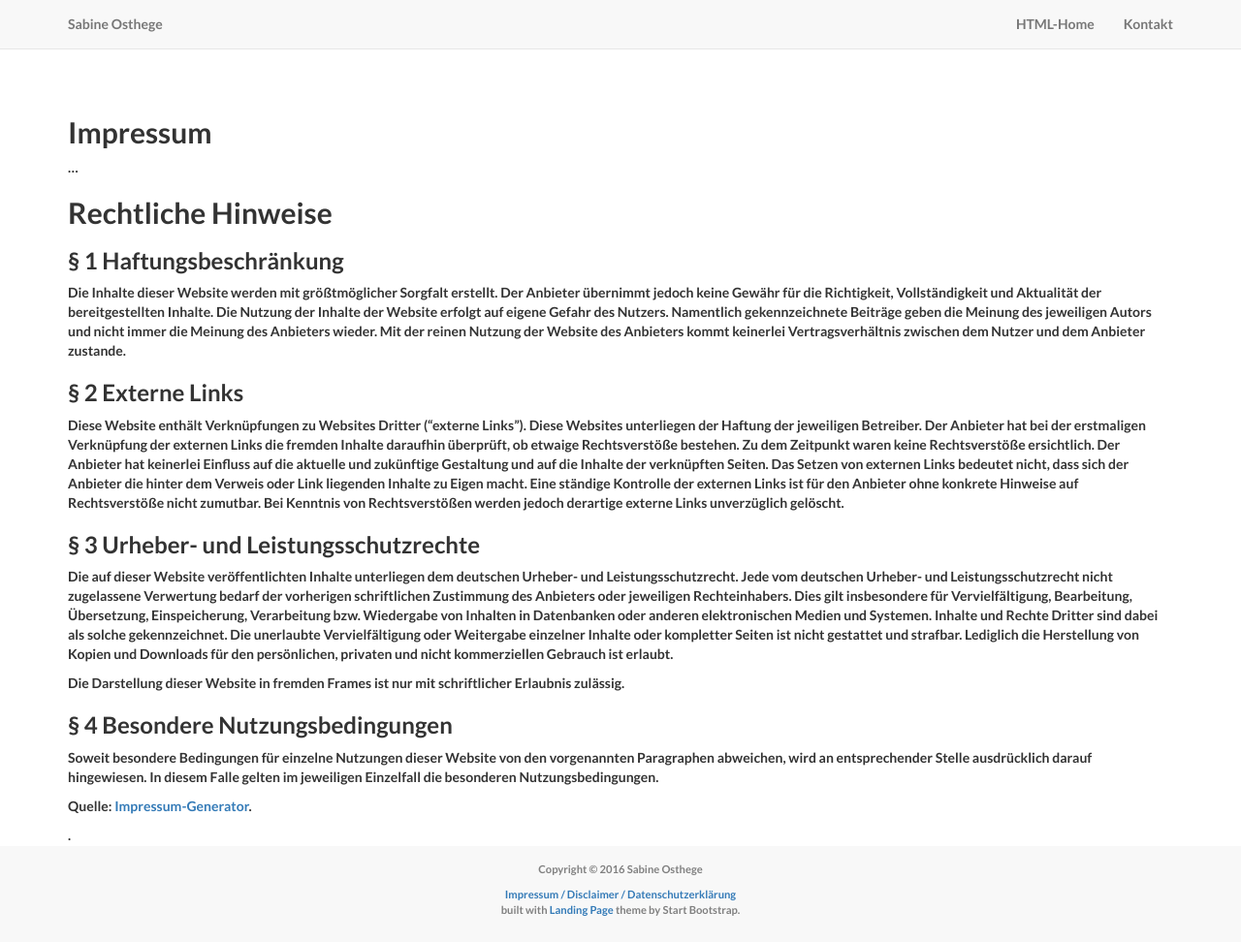
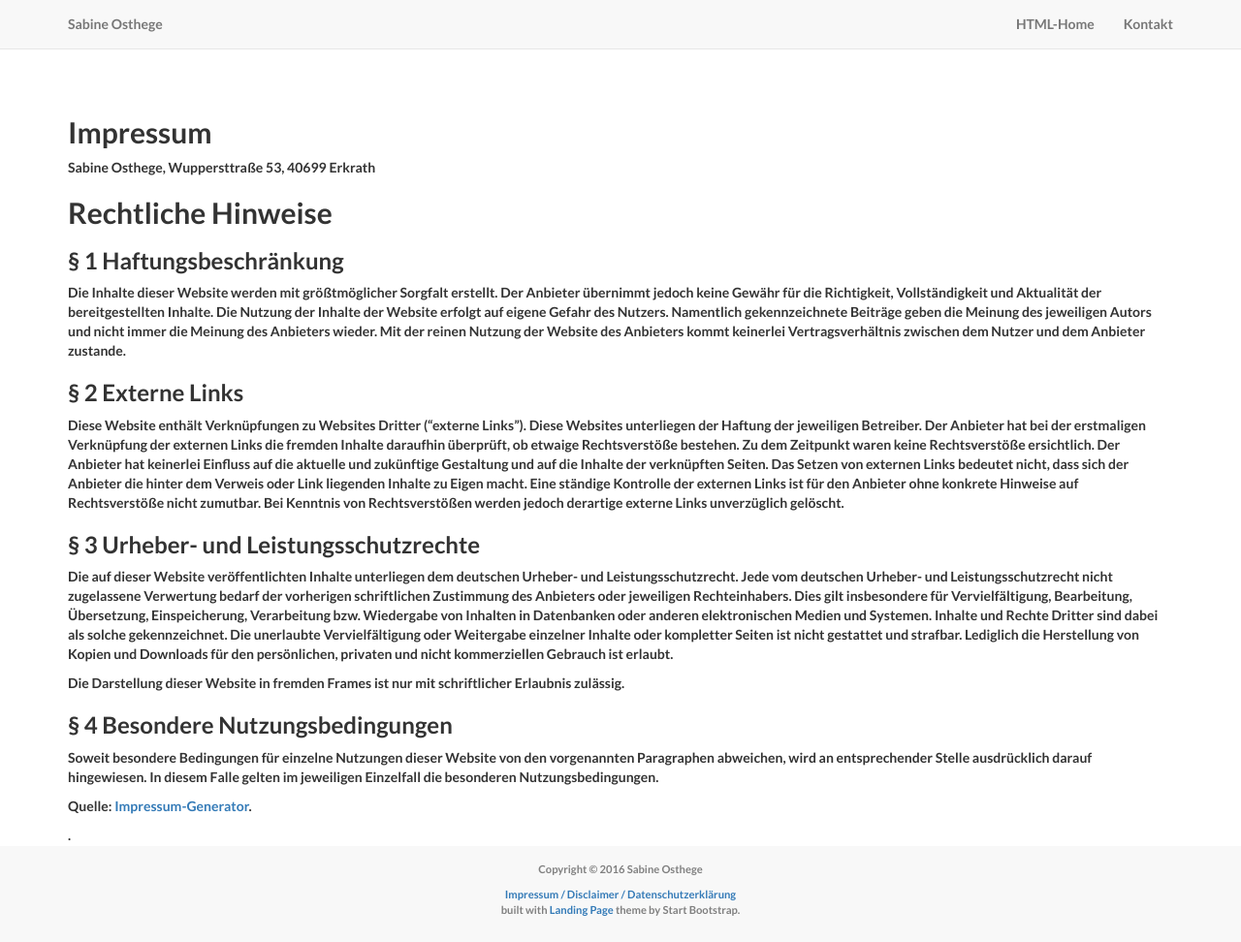
Before and after one commit to sabineosthege/sabineosthege.github.io, a Jekyll site: the page built from impressum.md, in a window 1280 px wide and 972 px high. Shown: the whole window at 97% size. Built offline with Jekyll 4.4.1, drawn with Linux system fonts in a browser that asks for light colours; nearby versions of some CDN libraries.

Commit message:
Update impressum.md

```diff
--- a/impressum.md
+++ b/impressum.md
@@ -3,7 +3,8 @@ layout: default
 title: Impressum
 ---
 ## Impressum
-...
+
+Sabine Osthege, Wuppersttraße 53, 40699 Erkrath
 
 ## Rechtliche Hinweise
 
```
